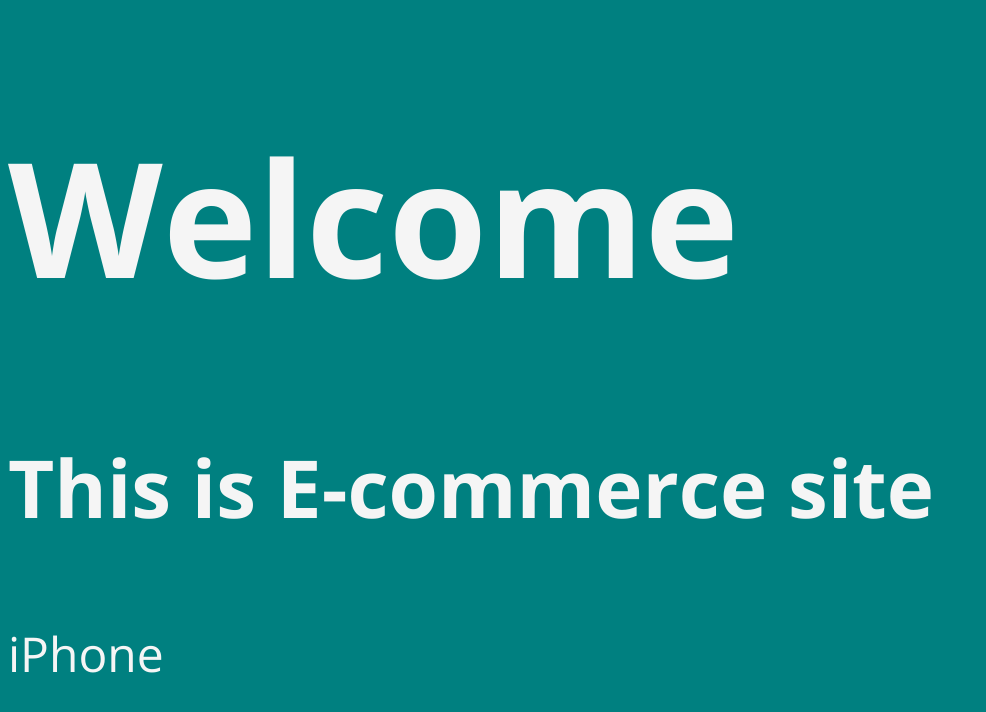
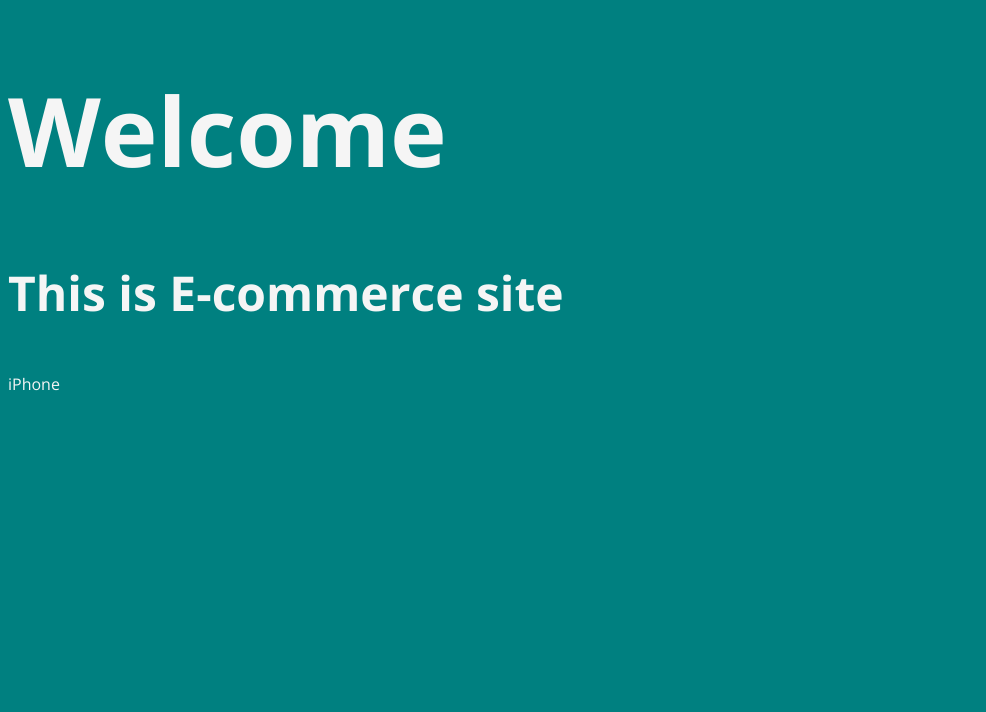
Before and after one commit to ursvk/css-my_site, a plain HTML site: page index.html in a window 1280 px wide. Shown: the whole page, without its empty margins (0-986 px from the left). Drawn offline with nearby package versions, Linux system fonts and the light colour scheme.

Commit message:
update my site

```diff
--- a/css/styles.css
+++ b/css/styles.css
@@ -4,11 +4,11 @@ body{
     color: whitesmoke;
 }
 h1{
-    font-size: 10em;
-}
+    font-size: 6em;
+  }
 h3{
-    font-size: 5em;
+    font-size: 3em;
 }
 p{
-    font-size: 3em;
+    font-size: 1em;
 }
```
